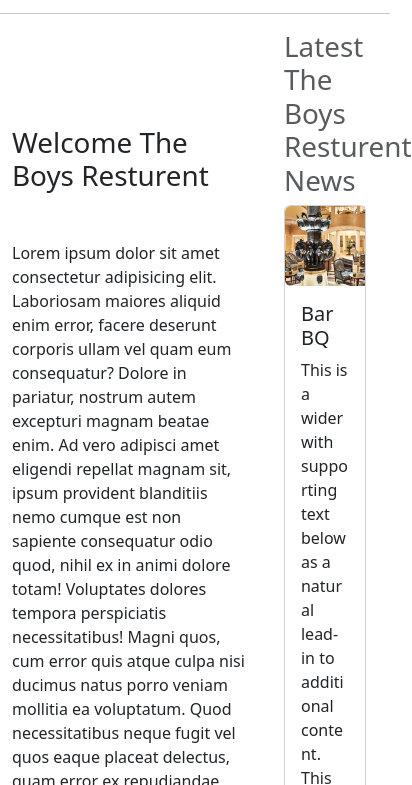
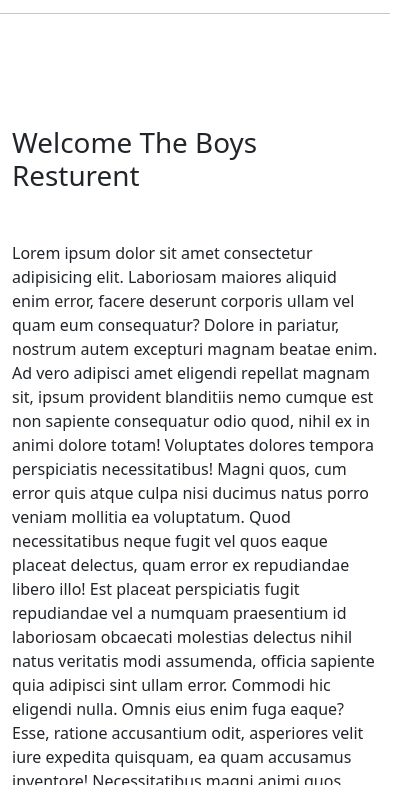
Before and after one commit to realamjid/Amjidhotel, a plain HTML site: page index.html in a window 390 px wide. Shown: the part 559-1344 px from the top of the page, 412 px wide, since content can reach past the window. Drawn offline with nearby package versions, Linux system fonts and the light colour scheme.

Commit message:
Update index.html

```diff
--- a/index.html
+++ b/index.html
@@ -78,7 +78,7 @@
 
     <div class="container-fluid my-2">
         <div class="row">
-            <div class="col-8 my-5">
+            <div class="col-md-8 my-5">
               <h1 class="my-5">Welcome The Boys Resturent</h1>
               <p>Lorem ipsum dolor sit amet consectetur adipisicing elit. Laboriosam maiores aliquid enim error, facere deserunt corporis ullam vel quam eum consequatur? Dolore in pariatur, nostrum autem excepturi magnam beatae enim.
               Ad vero adipisci amet eligendi repellat magnam sit, ipsum provident blanditiis nemo cumque est non sapiente consequatur odio quod, nihil ex in animi dolore totam! Voluptates dolores tempora perspiciatis necessitatibus!
@@ -86,7 +86,7 @@
               Est placeat perspiciatis fugit repudiandae vel a numquam praesentium id laboriosam obcaecati molestias delectus nihil natus veritatis modi assumenda, officia sapiente quia adipisci sint ullam error. Commodi hic eligendi nulla.
               Omnis eius enim fuga eaque? Esse, ratione accusantium odit, asperiores velit iure expedita quisquam, ea quam accusamus inventore! Necessitatibus magni animi quos modi corrupti vel at laudantium amet omnis cumque.</p>
             </div>
-            <div class="col-4">
+            <div class="col-md-4">
            <div class="container-fluid">
             <div class="row">
 
```
